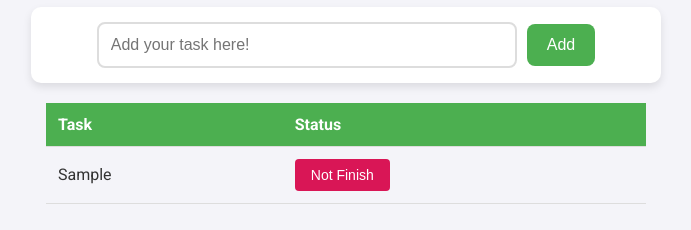
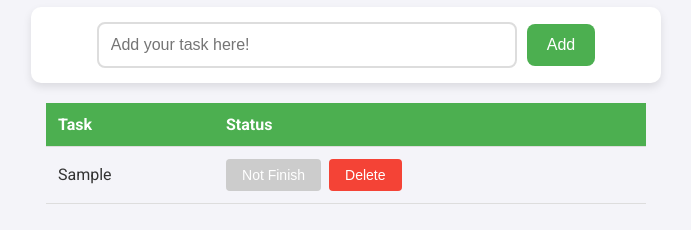
Before and after one commit to DaffaZimraan/Simple-ToDoList, a plain HTML site: page index.html in a window 1280 px wide. Both pictures are taken after typing "Sample" into the empty fields and a click on the button "Add". Shown: the part 350-580 px from the top of the page, without its empty margins (294-985 px from the left). Drawn offline with Linux system fonts and the light colour scheme.

Commit message:
Modify: Add Delete Button

```diff
--- a/script.js
+++ b/script.js
@@ -24,13 +24,24 @@ form.addEventListener('submit', function(event){
             } else {
                 taskTd.style.textDecoration = 'none';
                 doneButton.textContent = 'Not Finish';
-                doneButton.style.backgroundColor = '#D91656';
+                doneButton.style.backgroundColor = '#ccc';
             }
         });
 
+        const deleteButton = document.createElement('button');
+        deleteButton.textContent = 'Delete';
+        deleteButton.classList.add('delete-button');
+
+        deleteButton.addEventListener('click', function () {
+            tr.remove();
+        });
+
         statusTd.appendChild(doneButton);
+        statusTd.appendChild(deleteButton);
+
         tr.appendChild(taskTd);
         tr.appendChild(statusTd);
+
         taskList.appendChild(tr);
         taskInput.value = '';
     }
--- a/style.css
+++ b/style.css
@@ -110,7 +110,7 @@ h1{
     padding: 8px 16px;
     font-size: 14px;
     color: white;
-    background-color: #D91656;
+    background-color: #ccc;
     border: none;
     border-radius: 4px;
     cursor: pointer;
@@ -118,5 +118,21 @@ h1{
 }
 
 #taskList .done-button:hover {
-    background-color: darkred;
+    background-color: #bbb;
 }
+
+#taskList .delete-button {
+    padding: 8px 16px;
+    font-size: 14px;
+    color: white;
+    background-color: #f44336; /* Red color for delete */
+    border: none;
+    border-radius: 4px;
+    cursor: pointer;
+    margin-left: 8px; /* Space between buttons */
+    transition: background-color 0.3s ease;
+}
+
+#taskList .delete-button:hover {
+    background-color: #d32f2f;
+}
```
